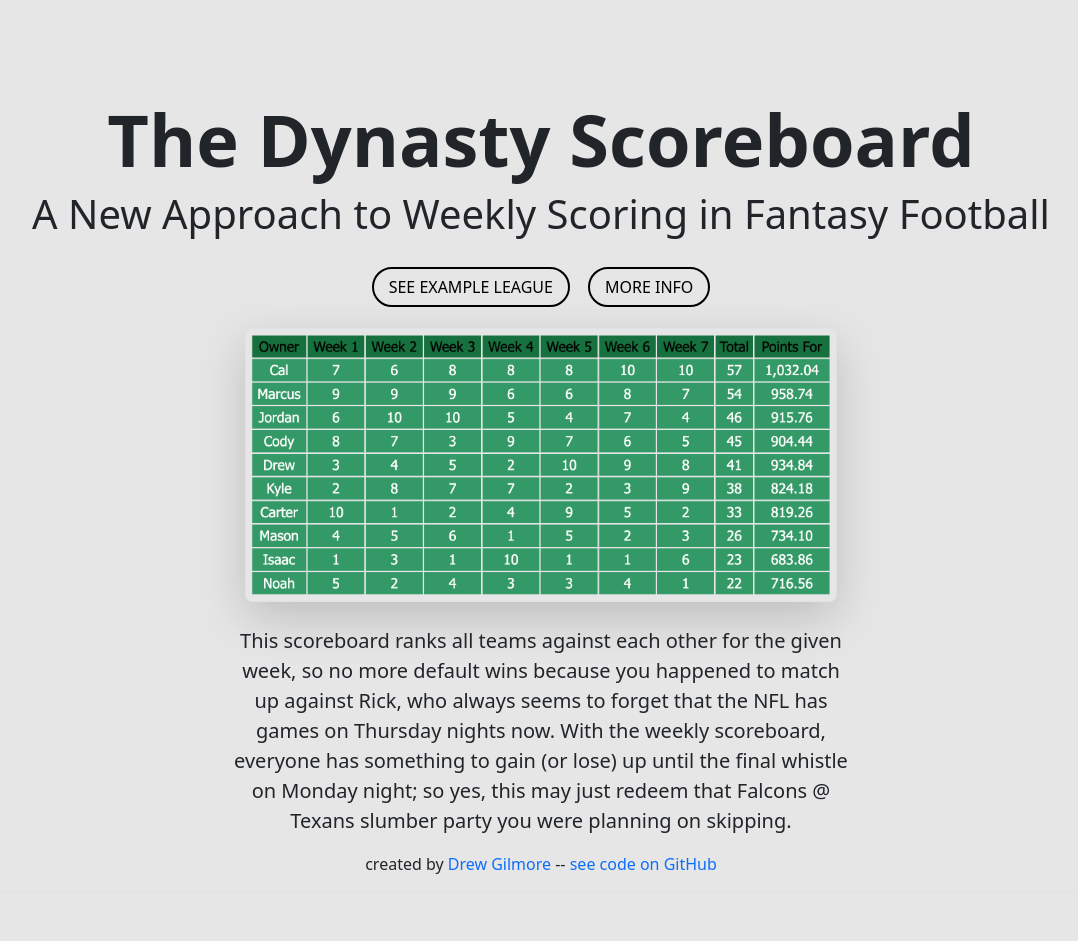
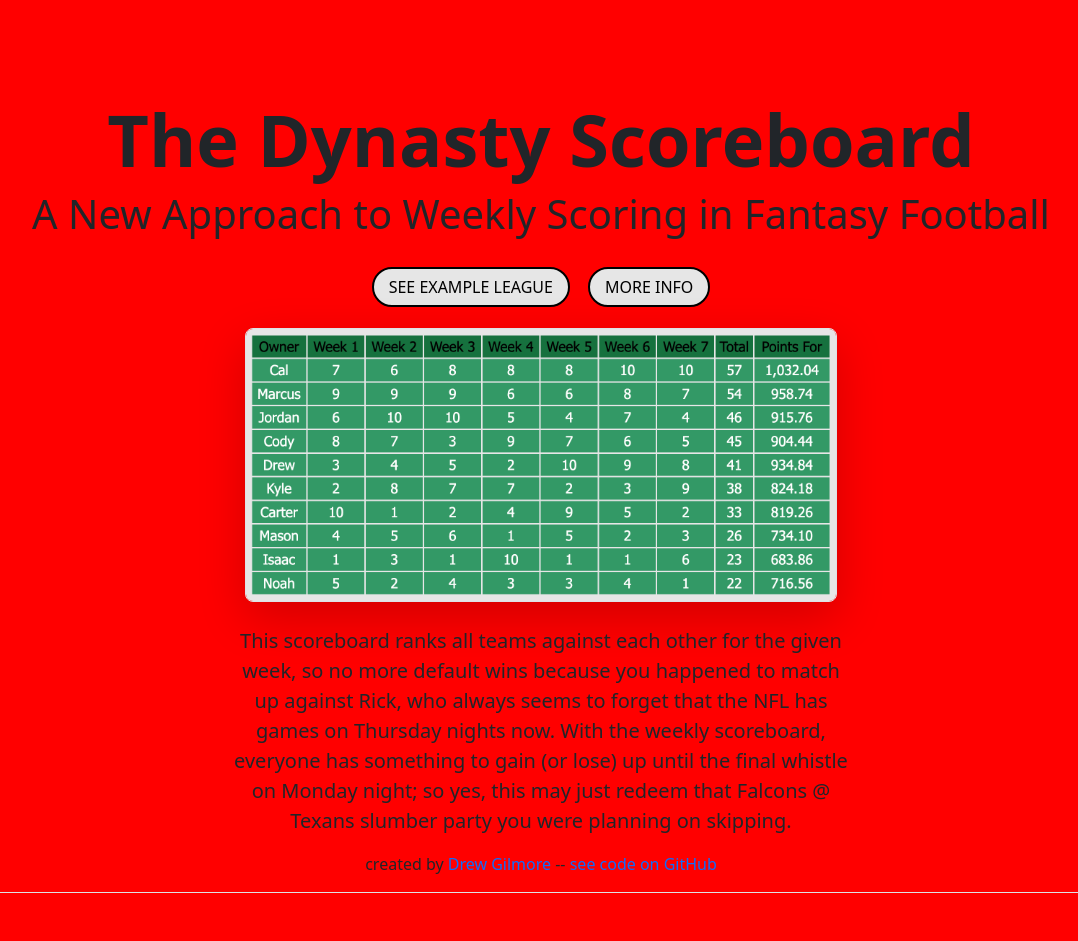
Before and after one commit to drewpgilmore/dynasty, a Flask app: page /about in a window 1280 px wide. Shown: the whole page, without its empty margins (99-1177 px from the left). Run offline with Flask 2, Linux system fonts and the light colour scheme; parts of the project's set-up code (start-up, migrations or seed data) failed here and were passed over.

Commit message:
test update.sh with color change

```diff
--- a/static/main.css
+++ b/static/main.css
@@ -1,6 +1,7 @@
 /* Body */
 body {
-    background-color: rgb(230, 230, 230);
+    /* background-color: rgb(230, 230, 230);  */
+    background-color: red;
     text-align: center;
     text-decoration: none;
 }
```
